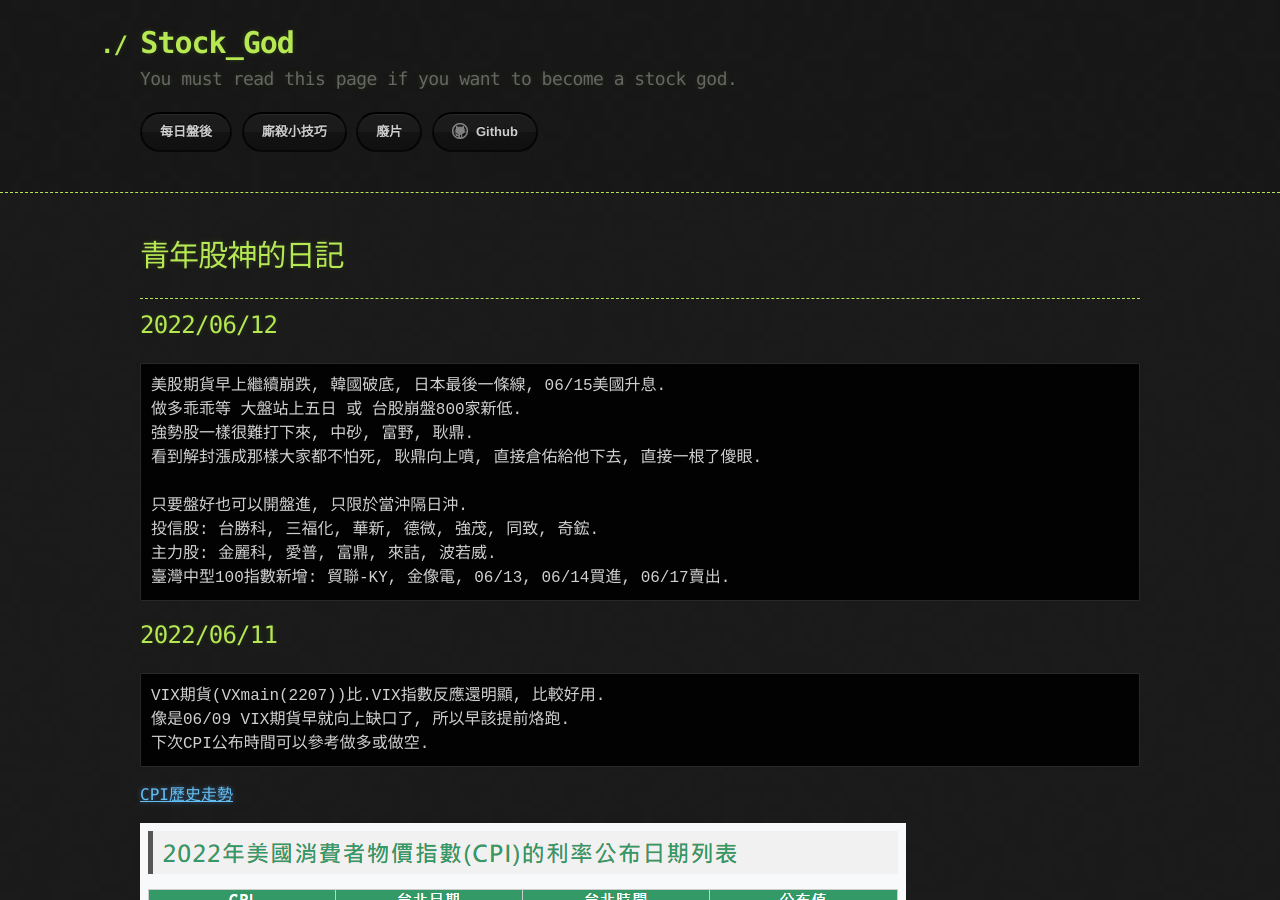
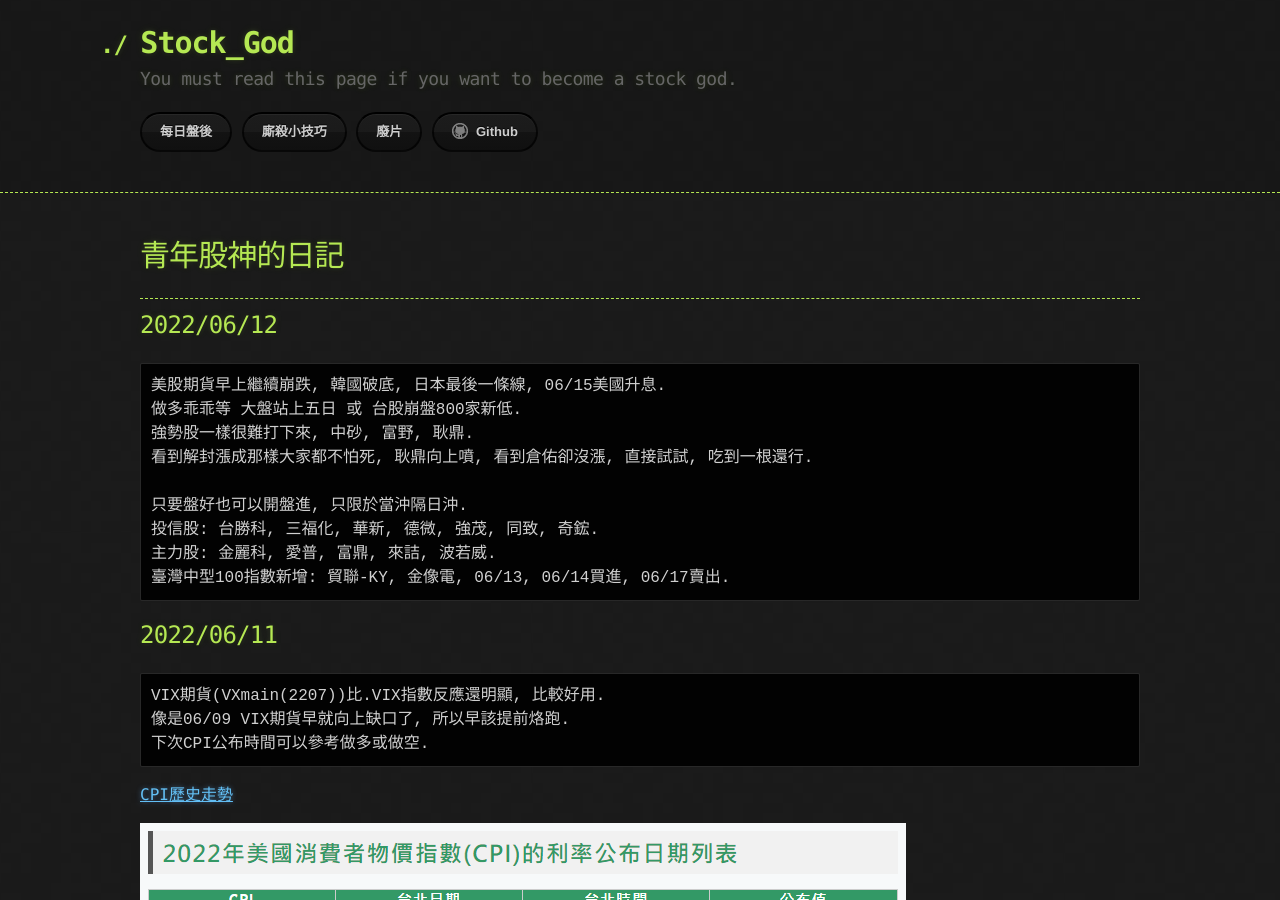
Before and after one commit to lepg5487/Stock_God, a Jekyll site: the page built from index.md, in a window 1280 px wide and 900 px high. Built offline with Jekyll 4.4.1, drawn with Linux system fonts in a browser that asks for light colours; our own code applies the rules of GitHub Pages for plain Markdown files.

Commit message:
Update index.md

```diff
--- a/index.md
+++ b/index.md
@@ -11,7 +11,7 @@ layout: testlayouts
 美股期貨早上繼續崩跌, 韓國破底, 日本最後一條線, 06/15美國升息.
 做多乖乖等 大盤站上五日 或 台股崩盤800家新低.
 強勢股一樣很難打下來, 中砂, 富野, 耿鼎.
-看到解封漲成那樣大家都不怕死, 耿鼎向上噴, 直接倉佑給他下去, 直接一根了傻眼.
+看到解封漲成那樣大家都不怕死, 耿鼎向上噴, 看到倉佑卻沒漲, 直接試試, 吃到一根還行.
 
 只要盤好也可以開盤進, 只限於當沖隔日沖.
 投信股: 台勝科, 三福化, 華新, 德微, 強茂, 同致, 奇鋐.
```
